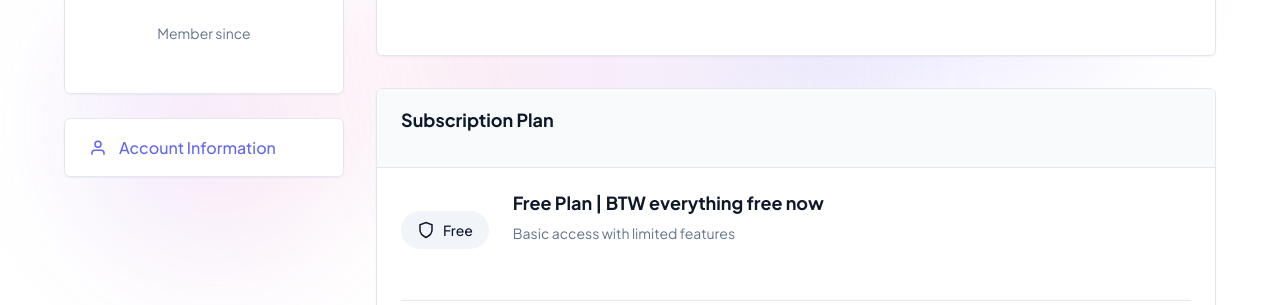
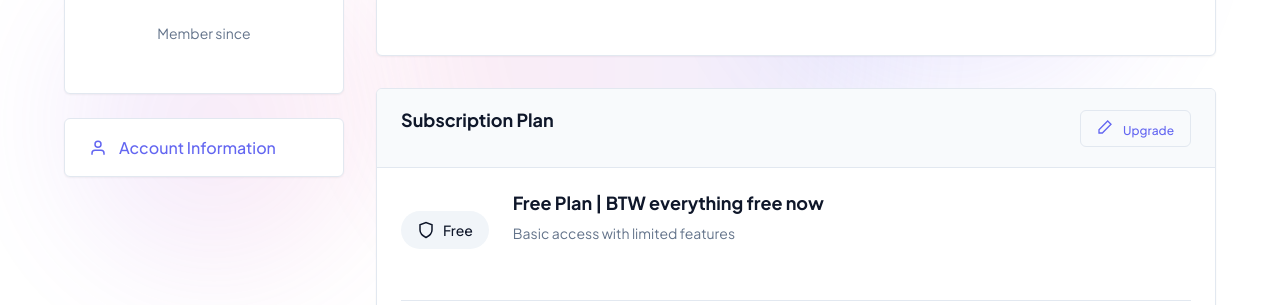
Before and after one commit to houssainiS/PFE, a Django app: template templates/work/profile.html in a window 1280 px wide. Shown: the part 367-672 px from the top of the page. Run offline with Django 3.2, Linux system fonts and the light colour scheme; the template is opened without the code that fills it, so the values that code supplies are empty.

Commit message:
added back subscription button in profile page

```diff
--- a/templates/work/profile.html
+++ b/templates/work/profile.html
@@ -71,7 +71,14 @@
                 <div class="profile-card">
                     <div class="card-header">
                         <h3>Subscription Plan</h3>
-
+                        <a href="{% url 'login:subscription_plans' %}">
+                            <button class="btn btn-outline btn-small">
+                            <svg viewBox="0 0 24 24" width="16" height="16" stroke="currentColor" stroke-width="2" fill="none">
+                                <polygon points="16 3 21 8 8 21 3 21 3 16 16 3"></polygon>
+                            </svg>
+                            Upgrade
+                        </a>
+                        </button>
                     </div>
                     <div class="subscription-info">
                         <div class="current-plan">
```
